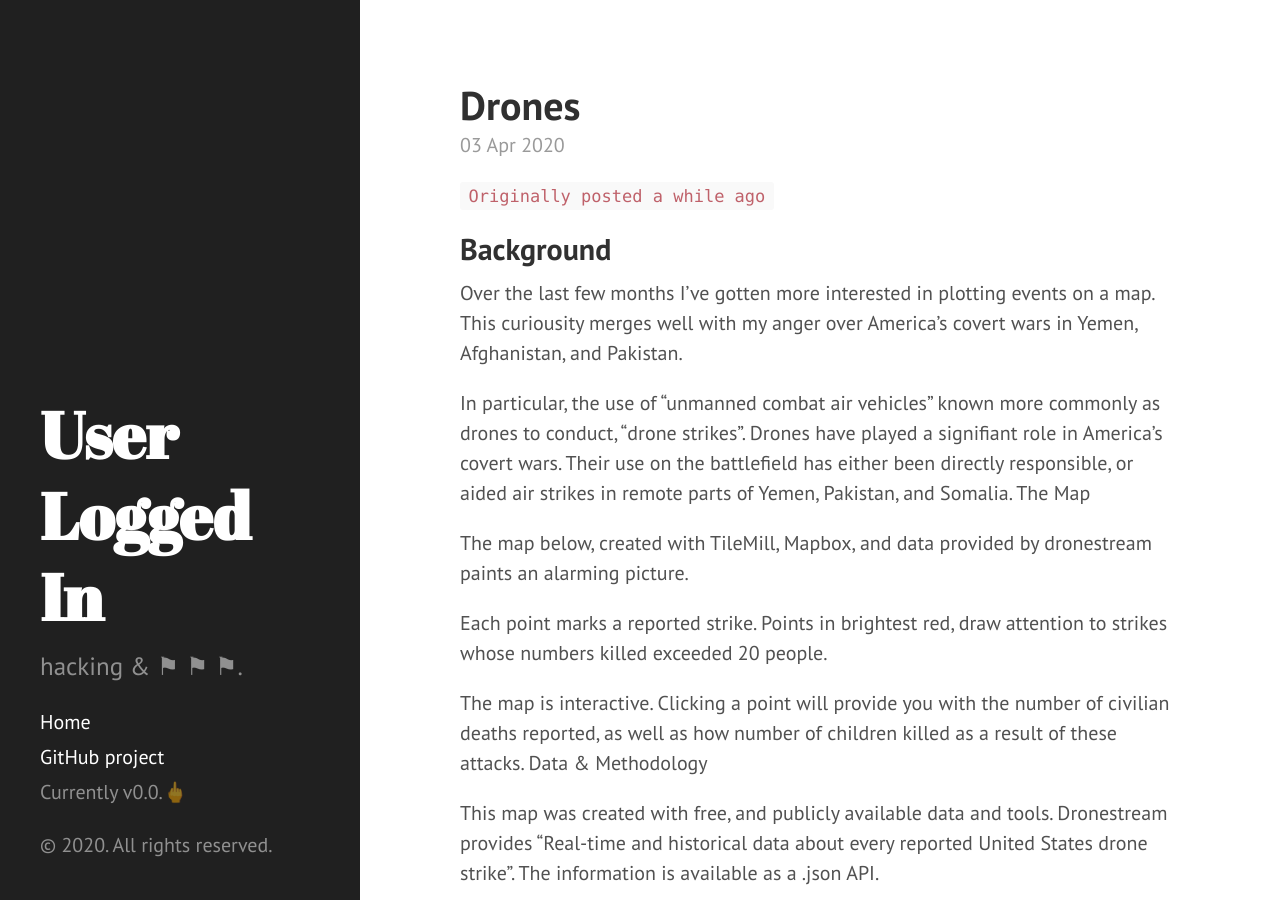
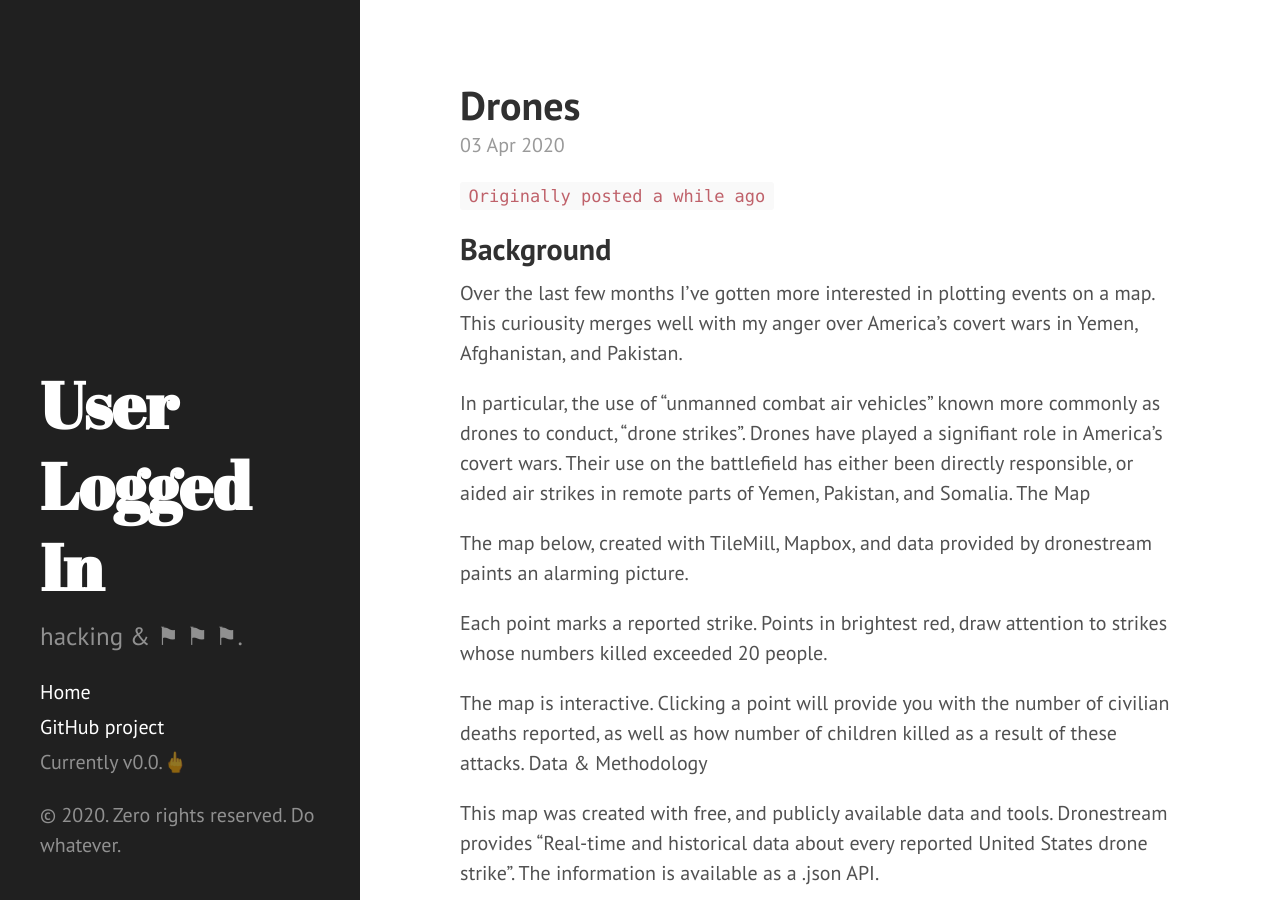
Before and after one commit to bernardr/userloggedin.github.io, a Jekyll site: the page built from index.html, in a window 1280 px wide and 900 px high. Built offline with Jekyll 4.4.1, drawn with Linux system fonts in a browser that asks for light colours; Markdown is read by kramdown in place of the engine named in the settings; the list of posts is cut into pages by our own code.

Commit message:
Update sidebar.html

```diff
--- a/_includes/sidebar.html
+++ b/_includes/sidebar.html
@@ -30,6 +30,6 @@
       <span class="sidebar-nav-item">Currently v{{ site.version }}</span>
     </nav>
 
-    <p>&copy; {{ site.time | date: '%Y' }}. All rights reserved.</p>
+    <p>&copy; {{ site.time | date: '%Y' }}. Zero rights reserved. Do whatever. </p>
   </div>
 </div>
```
